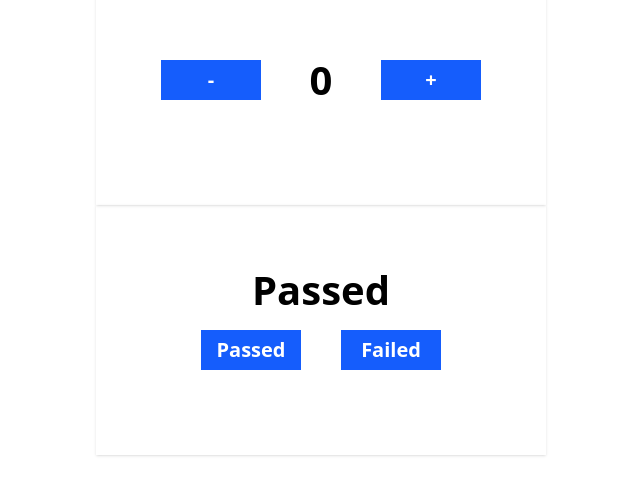
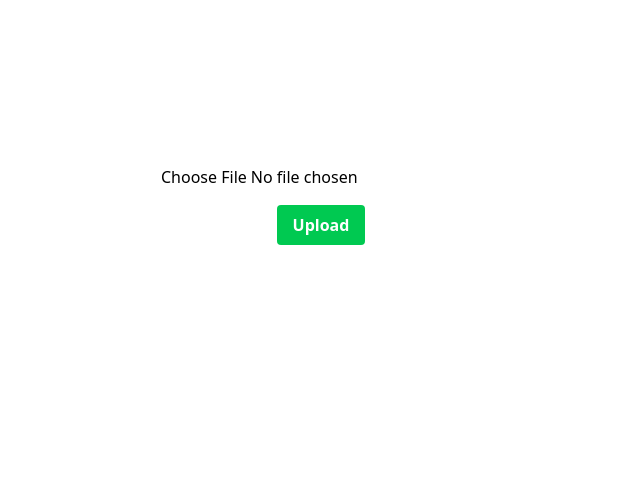
Before and after one commit to ashithilakarathna2003/cbc-frontend, a React (Vite) app: page /testing in a window 1280 px wide. Shown: the part 195-690 px from the top of the page, without its empty margins (319-959 px from the left). Built offline with nearby package versions, Linux system fonts and the light colour scheme.

Commit message:
Successfully create addproductpage.jsx ✔

```diff
--- a/package.json
+++ b/package.json
@@ -10,6 +10,7 @@
     "preview": "vite preview"
   },
   "dependencies": {
+    "@supabase/supabase-js": "^2.52.1",
     "@tailwindcss/vite": "^4.1.11",
     "axios": "^1.11.0",
     "react": "^19.1.0",
--- a/src/App.jsx
+++ b/src/App.jsx
@@ -29,3 +29,8 @@ function App() {
 }
 
 export default App;
+
+
+//https://jmgxjrwvtirrxnrjarwa.supabase.co
+
+//eyJhbGciOiJIUzI1NiIsInR5cCI6IkpXVCJ9.eyJpc3MiOiJzdXBhYmFzZSIsInJlZiI6ImptZ3hqcnd2dGlycnhucmphcndhIiwicm9sZSI6ImFub24iLCJpYXQiOjE3NTMzNzQ2MzQsImV4cCI6MjA2ODk1MDYzNH0.ZgiWBR8RviMUxZx48Dw3rOfgevFcGH1Zf9zLwRZtnWo
--- a/src/assets/sampleData.js
+++ b/src/assets/sampleData.js
@@ -9,8 +9,7 @@ export const sampleProducts = [
         ],
         "description": "A lightweight, buildable foundation that leaves your skin glowing and flawless all day.",
         "images": [
-            "foundation1.jpg",
-            "foundation2.jpg"
+            "https://images.unsplash.com/photo-1611078489935-25e8e3db2d86",
         ],
         "labelledPrice": 4500,
         "price": 3990,
@@ -28,7 +27,7 @@ export const sampleProducts = [
         ],
         "description": "Ultra-hydrating daily moisturizer for all skin types, enriched with hyaluronic acid.",
         "images": [
-            "moisturizer1.jpg"
+            "https://images.pexels.com/photos/715688/pexels-photo-715688.jpeg"
         ],
         "labelledPrice": 3500,
         "price": 2990,
--- /dev/null
+++ b/src/pages/addProductPage.jsx
@@ -0,0 +1,107 @@
+import { useState } from "react";
+import toast from "react-hot-toast";
+import { Link, useNavigate } from "react-router-dom";
+import mediaUpload from "../utils/mediaUpload";
+import axios from "axios";
+
+
+
+export default function AddProductPage() {
+
+    const[productId , setProductId] = useState('');
+    const[name , setName] = useState('');
+    const[altNames , setAltNames] = useState('');
+    const[description , setDescription] = useState('');
+    const[images , setImages] = useState([]);
+    const[labelledPrice , setLabelledPrice] = useState(0);
+    const[price , setPrice] = useState(0);
+    const[stock , setStock] = useState(0);
+
+    const navigate = useNavigate();
+
+   async function AddProduct(){
+
+    const token = localStorage.getItem("token");
+
+    if(token == null){
+        toast.error("Please login first");
+        return;
+    }
+
+
+        if(images.length <= 0){
+            toast.error("Please select at least one image");
+            return;
+        }
+
+        const promisesArray = [];
+        for(let i = 0 ; i < images.length ; i++){
+            promisesArray[i] = mediaUpload(images[i]);
+        }
+
+        try{
+
+            const imageUrls = await Promise.all(promisesArray);
+            console.log(imageUrls);
+
+            const altNamesArray = altNames.split(",");
+
+            const product = {
+                productId : productId,
+                name : name,
+                altNames : altNamesArray,
+                description : description,
+                images : imageUrls,
+                labelledPrice : labelledPrice,
+                price : price,
+                stock : stock
+            }
+
+            axios.post(import.meta.env.VITE_BACKEND_URL + '/api/products',product , {
+                headers : {
+                    "Authorization" : "Bearer " + token
+                }
+            }).then(() => {
+                toast.success("Product added successfully");
+                navigate("/admin/products");
+
+            }).catch((e) => {
+                toast.error(e.response.data.message);
+            })
+
+        }catch(e){
+            console.log(e);
+        }
+    }
+
+    return (
+       <div className="w-full h-full flex flex-col justify-center items-center">
+
+        <input type="text" placeholder="Product ID" className="input input-bordered w-full max-w-xs" value={productId} onChange={(e) => {setProductId(e.target.value)}} />
+
+        <input type="text" placeholder="Name" className="input input-bordered w-full max-w-xs" value={name} onChange={(e) => {setName(e.target.value)}} />
+
+        <input type="text" placeholder="Alt Names" className="input input-bordered w-full max-w-xs" value={altNames} onChange={(e) => {setAltNames(e.target.value)}} />
+
+        <input type="text" placeholder="Description" className="input input-bordered w-full max-w-xs" value={description} onChange={(e) => {setDescription(e.target.value)}} />
+
+        <input type="file" placeholder="Images" multiple className="input input-bordered w-full max-w-xs" onChange={(e) => { setImages(e.target.files) }} />
+
+        <input type="number" placeholder="Labelled Price" className="input input-bordered w-full max-w-xs" value={labelledPrice} onChange={(e) => {setLabelledPrice(e.target.value)}} />
+
+        <input type="number" placeholder="Price" className="input input-bordered w-full max-w-xs" value={price} onChange={(e) => {setPrice(e.target.value)}} />
+
+        <input type="number" placeholder="Stock" className="input input-bordered w-full max-w-xs" value={stock} onChange={(e) => {setStock(e.target.value)}} />
+
+        <div  className="w-full flex justify-center flex-row items-center mt-4">
+
+            <Link to="/admin/products" className="bg-red-500 text-white font-bold py-2 px-4 rounded mr-4">Cancel</Link>
+
+        <button className="bg-green-500 text-white font-bold py-2 px-4 rounded" onClick={AddProduct}>Add Product</button>
+
+        </div>
+
+
+       </div>
+    );
+}
--- a/src/pages/adminPage.jsx
+++ b/src/pages/adminPage.jsx
@@ -1,5 +1,6 @@
 import { Link, Route, Routes } from "react-router-dom";
 import AdminProductsPage from "./admin/AdminProductsPage";
+import AddProductPage from "./addProductPage";
 
 export default function AdminPage() {
     return (
@@ -17,6 +18,7 @@ export default function AdminPage() {
                 <Route path="/users" element={<h1>Users</h1>} />
                 <Route path="/orders" element={<h1>Orders</h1>} />
                 <Route path="/reviews" element={<h1>Reviews</h1>} />
+                <Route path="/add-product" element={<AddProductPage/>} />
                 </Routes>
 
             </div>
--- a/src/pages/testPage.jsx
+++ b/src/pages/testPage.jsx
@@ -1,57 +1,40 @@
 import { useState } from "react";
+import mediaUpload from "../utils/mediaUpload";
 
-export default function TestPage(){
-
-const [count,setCount] = useState(0);
-
-const[status , setStatus] = useState('Passed');
+export default function TestPage() {
+    const [image, setImage] = useState(null);
 
 
 
 
-    return(
+    function fileUpload() {
+
+        mediaUpload(image).then(
+            (res)=>{
+                console.log(res);
+            }
+        ).catch(
+            (res)=>{
+                console.log(res);
+            }
+        )
+    }
+
+    return (
         <div className="w-full h-screen flex justify-center items-center flex-col">
-            <div className="w-[450px] h-[250px] shadow  flex justify-center items-center">
-                <button onClick={
-                    () =>{
-                        setCount(count - 1);
-                }} className="bg-blue-600 text-white font-bold text-center w-[100px] h-[40px] text-[20px] cursor-pointer">
-                    -
-                </button>
-
-                <span className="text-[40px] font-bold text-center w-[100px] h-[40px] mx-[10px] flex justify-center items-center">
-                        {count}
-                </span>
-                <button onClick={() =>{
-                    setCount(count + 1);
-
-                }} className="bg-blue-600 text-white font-bold text-center w-[100px] h-[40px] text-[20px] cursor-pointer">
-                    +
-                </button>
-
-            </div>
-
-            <div className="w-[450px] h-[250px] shadow  flex flex-col justify-center items-center">
-
-                <span className="text-[40px] font-bold text-center w-[100px] h-[40px] mx-[10px] flex justify-center items-center">
-                    {status}
-                    </span>
-                    <div>
-                        <button className="bg-blue-600 text-white font-bold text-center w-[100px] h-[40px] text-[20px] cursor-pointer m-[20px]" onClick={() =>{
-                            setStatus('Passed');
-                        }}>
-                            Passed
-                            </button>
-
-                            <button className="bg-blue-600 text-white font-bold text-center w-[100px] h-[40px] text-[20px] cursor-pointer m-[20px]" onClick={() =>{
-                                setStatus('Failed');
-                            }}>
-                                Failed
-                                </button>
-
-                    </div>
-            </div>
-
+            <input
+                type="file"
+                className="file-input file-input-bordered w-full max-w-xs"
+                onChange={(e) => {
+                    setImage(e.target.files[0]);
+                }}
+            />
+            <button
+                onClick={fileUpload}
+                className="bg-green-500 text-white font-bold py-2 px-4 rounded mt-4"
+            >
+                Upload
+            </button>
         </div>
-    )
+    );
 }
--- /dev/null
+++ b/src/utils/mediaUpload.jsx
@@ -0,0 +1,39 @@
+import { createClient } from "@supabase/supabase-js"
+
+const url = "https://jmgxjrwvtirrxnrjarwa.supabase.co"
+const key = "eyJhbGciOiJIUzI1NiIsInR5cCI6IkpXVCJ9.eyJpc3MiOiJzdXBhYmFzZSIsInJlZiI6ImptZ3hqcnd2dGlycnhucmphcndhIiwicm9sZSI6ImFub24iLCJpYXQiOjE3NTMzNzQ2MzQsImV4cCI6MjA2ODk1MDYzNH0.ZgiWBR8RviMUxZx48Dw3rOfgevFcGH1Zf9zLwRZtnWo"
+
+const supabase = createClient(url, key)
+
+export default function mediaUpload(file){
+
+    const mediaUploadPromise = new Promise(
+        (resolve , reject) => {
+
+            if(file == null){
+                reject("No File Selected");
+                return
+            }
+
+            const timestamp = new Date().getTime();
+            const newName = timestamp+file.name;
+
+            supabase.storage.from("images").upload(newName, file,{
+                upsert:false,
+                cacheControl : '3600',
+            }) .then(()=>{
+                const publicUrl = supabase.storage.from("images").getPublicUrl(newName).data.publicUrl
+                resolve(publicUrl);
+
+            }).catch(
+                ()=>{
+                    reject("Error occured in supaabase connection");
+                }
+            )
+        }
+    )
+
+
+
+    return mediaUploadPromise
+}
```
Also changed, not shown: src/pages/admin/adminProductsPage.jsx (+5 -2 lines), 1 other file (tests, documents, lock files or other folders).
